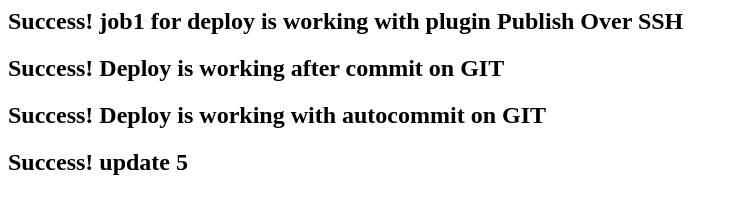
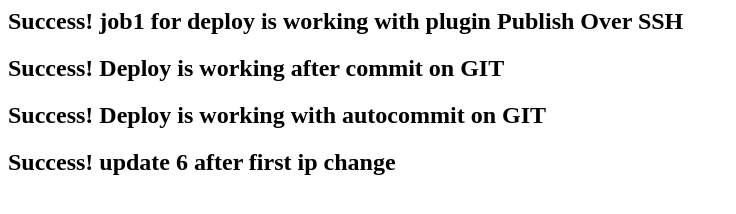
Before and after one commit to Reorks9/git.intro, a plain HTML site: page index.html in a window 1280 px wide. Shown: the whole page, without its empty margins (0-736 px from the left). Drawn offline with Linux system fonts and the light colour scheme.

Commit message:
update 6

```diff
--- a/index.html
+++ b/index.html
@@ -7,6 +7,6 @@
         <h2>Success! job1 for deploy is working with plugin Publish Over SSH </h2>
         <h2>Success! Deploy is working after commit on GIT </h2>
         <h2>Success! Deploy is working with autocommit on GIT </h2>
-        <h2>Success! update 5 </h2>
+        <h2>Success! update 6 after first ip change </h2>
     </body>
 </html>
```
